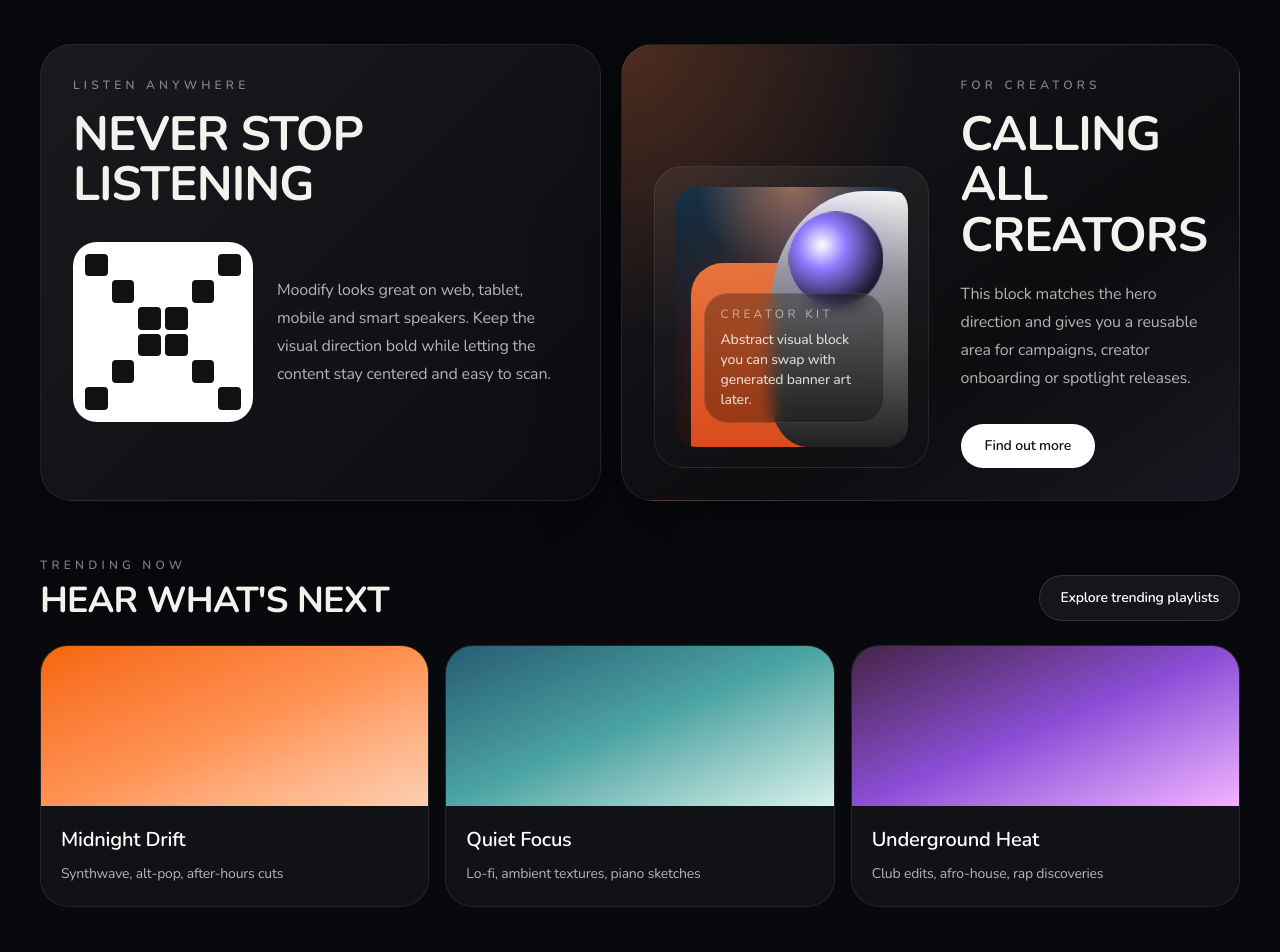
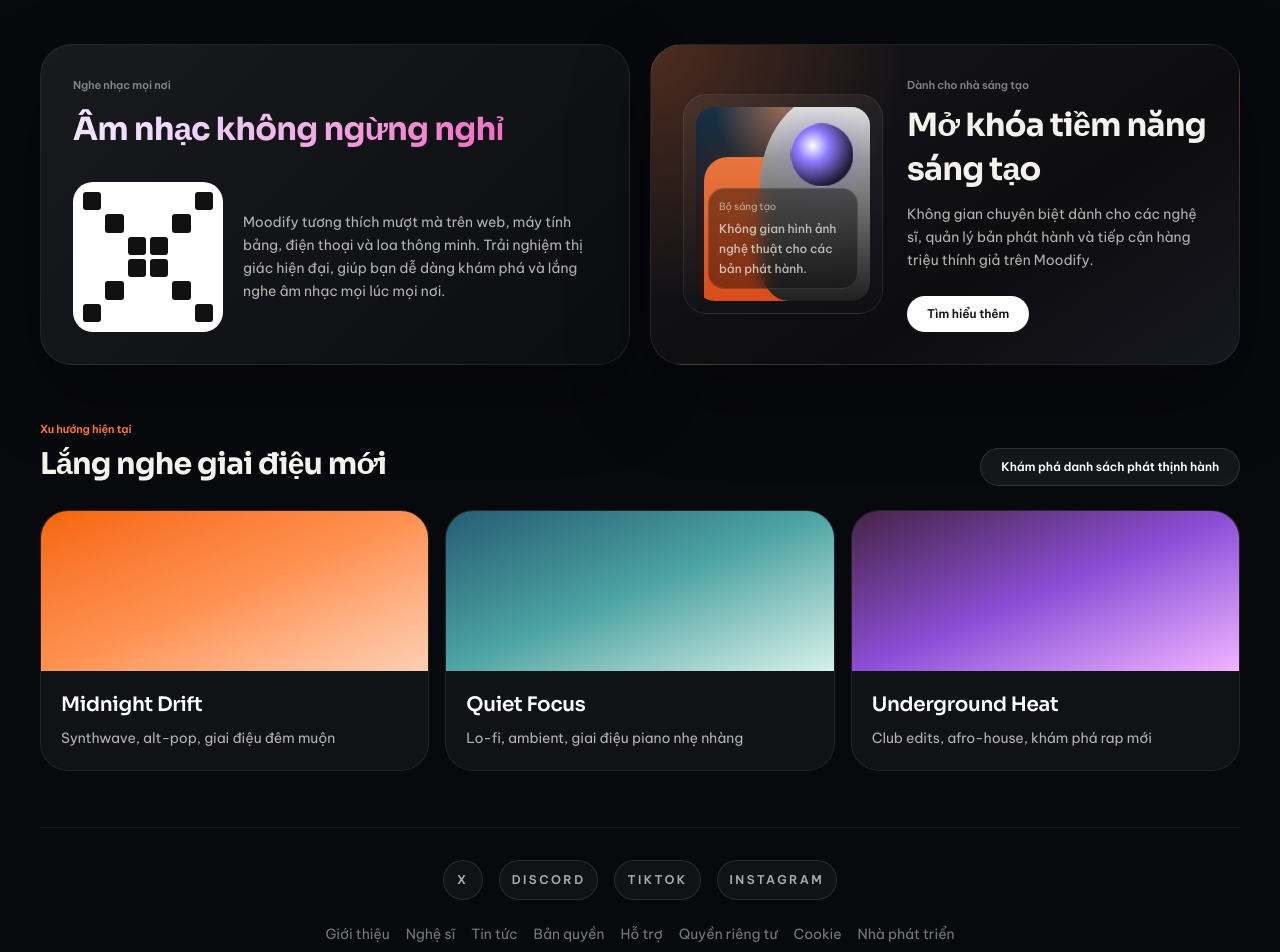
Before and after one commit to dreayrt/Moodify, a Next.js app: page / in a window 1280 px wide. Shown: the part 640-1592 px from the top of the page. Built offline with nearby package versions, Linux system fonts and the light colour scheme; no server answers.

Commit message:
234260926

```diff
--- a/app/globals.css
+++ b/app/globals.css
@@ -8,10 +8,15 @@
   --text-primary: #f4f2ed;
   --text-secondary: rgba(244, 242, 237, 0.72);
   --text-muted: rgba(244, 242, 237, 0.5);
-  /* Centralized Typography Tokens - Nunito (Curved, Soft, Friendly Rounded Sans matching logo) */
-  --font-nunito-family: var(--font-nunito), "Nunito", -apple-system, BlinkMacSystemFont, "Segoe UI", Roboto, sans-serif;
-  --font-display: var(--font-nunito-family);
-  --font-body: var(--font-nunito-family);
+  /* Centralized Typography Tokens - Sora (Display) & Be Vietnam Pro (Body) & Space Grotesk (Stats) */
+  --font-display-family: var(--font-sora), "Sora", -apple-system, BlinkMacSystemFont, "Segoe UI", sans-serif;
+  --font-body-family: var(--font-be-vietnam-pro), "Be Vietnam Pro", -apple-system, BlinkMacSystemFont, "Segoe UI", Roboto, sans-serif;
+  --font-mono-family: var(--font-space-grotesk), "Space Grotesk", monospace;
+
+  --font-display: var(--font-display-family);
+  --font-body: var(--font-body-family);
+  --font-mono: var(--font-mono-family);
+  --font-stats: var(--font-mono-family);
   --font-sans-stack: var(--font-body);
   --font-display-stack: var(--font-display);
 
@@ -26,6 +31,7 @@
   --moodify-light: #F6F7FB;
   --moodify-gray: #A7AABC;
   --moodify-gradient-primary: linear-gradient(135deg, #7A5CFF 0%, #F557B6 100%);
+  --moodify-gradient-title: linear-gradient(135deg, #ffffff 0%, #EED9FF 40%, #F557B6 80%, #7A5CFF 100%);
   --moodify-gradient-glow: radial-gradient(circle, rgba(122, 92, 255, 0.35) 0%, rgba(13, 18, 36, 0) 70%);
 }
 
@@ -36,9 +42,10 @@
   --font-body: var(--font-body);
   --font-display: var(--font-display);
   --font-sora: var(--font-display);
-  --font-manrope: var(--font-body);
-  --font-jakarta: var(--font-body);
-  --font-nunito: var(--font-body);
+  --font-vietnam: var(--font-body);
+  --font-space: var(--font-mono);
+  --font-mono: var(--font-mono);
+  --font-stats: var(--font-mono);
 }
 
 @layer base {
@@ -52,31 +59,44 @@
 
   body {
     font-family: var(--font-body) !important;
-    letter-spacing: -0.012em;
-    line-height: 1.5;
+    letter-spacing: -0.005em;
+    line-height: 1.6;
     -webkit-font-smoothing: antialiased;
     -moz-osx-font-smoothing: grayscale;
   }
 
   h1 {
     font-family: var(--font-display) !important;
-    font-weight: 750;
-    letter-spacing: -0.025em;
+    font-weight: 800;
+    letter-spacing: -0.03em;
     line-height: 1.15;
   }
 
   h2 {
     font-family: var(--font-display) !important;
     font-weight: 700;
-    letter-spacing: -0.018em;
+    letter-spacing: -0.022em;
     line-height: 1.2;
   }
 
   h3 {
     font-family: var(--font-display) !important;
     font-weight: 650;
+    letter-spacing: -0.015em;
+    line-height: 1.25;
+  }
+
+  h4, h5, h6 {
+    font-family: var(--font-display) !important;
+    font-weight: 600;
     letter-spacing: -0.01em;
-    line-height: 1.25;
+    line-height: 1.3;
+  }
+
+  p {
+    font-family: var(--font-body) !important;
+    line-height: 1.6;
+    letter-spacing: -0.003em;
   }
 
   button,
@@ -402,22 +422,122 @@
 
 /* Typography utilities & Aliases */
 .font-display,
-.font-sora,
-.font-graphik {
-  font-family: var(--font-display);
+.font-sora {
+  font-family: var(--font-display) !important;
 }
 
 .font-sans,
-.font-manrope,
-.font-body {
-  font-family: var(--font-body);
+.font-body,
+.font-vietnam,
+.font-manrope {
+  font-family: var(--font-body) !important;
 }
 
+.font-mono,
+.font-space,
 .stat-number,
-.font-statistic {
-  font-family: var(--font-display);
-  font-weight: 650;
-  letter-spacing: -0.025em;
+.font-statistic,
+.font-stats {
+  font-family: var(--font-mono) !important;
+  letter-spacing: -0.015em;
+}
+
+/* ──────────────────────────────────────────────────────────────
+   MOODIFY TITLE ANIMATIONS & KINETIC EFFECTS
+   ────────────────────────────────────────────────────────────── */
+
+@keyframes titleGradientFlow {
+  0% {
+    background-position: 0% 50%;
+  }
+  50% {
+    background-position: 100% 50%;
+  }
+  100% {
+    background-position: 0% 50%;
+  }
+}
+
+@keyframes titleGlowPulse {
+  0%, 100% {
+    text-shadow: 0 0 16px rgba(122, 92, 255, 0.35), 0 0 32px rgba(245, 87, 182, 0.2);
+  }
+  50% {
+    text-shadow: 0 0 28px rgba(122, 92, 255, 0.65), 0 0 48px rgba(245, 87, 182, 0.4);
+  }
+}
+
+@keyframes titleKineticReveal {
+  0% {
+    opacity: 0;
+    transform: translateY(22px) scale(0.98);
+    filter: blur(5px);
+  }
+  100% {
+    opacity: 1;
+    transform: translateY(0) scale(1);
+    filter: blur(0);
+  }
+}
+
+@keyframes soundWaveBar {
+  0%, 100% {
+    height: 4px;
+    opacity: 0.5;
+  }
+  50% {
+    height: 18px;
+    opacity: 1;
+  }
+}
+
+@keyframes soundWaveBarAlt {
+  0%, 100% {
+    height: 16px;
+    opacity: 0.9;
+  }
+  50% {
+    height: 6px;
+    opacity: 0.4;
+  }
+}
+
+.title-gradient-flow {
+  background: linear-gradient(135deg, #ffffff 0%, #eed9ff 25%, #f557b6 55%, #7a5cff 80%, #ffffff 100%);
+  background-size: 250% auto;
+  -webkit-background-clip: text !important;
+  -webkit-text-fill-color: transparent !important;
+  animation: titleGradientFlow 7s ease-in-out infinite;
+}
+
+.title-glow-pulse {
+  animation: titleGlowPulse 4.5s ease-in-out infinite;
+}
+
+.title-kinetic-reveal {
+  animation: titleKineticReveal 0.85s cubic-bezier(0.16, 1, 0.3, 1) forwards;
+}
+
+.title-hover-glow {
+  transition: text-shadow 0.3s ease, transform 0.25s ease, color 0.25s ease;
+}
+
+.title-hover-glow:hover {
+  text-shadow: 0 0 20px rgba(122, 92, 255, 0.55), 0 0 35px rgba(245, 87, 182, 0.35);
+  transform: translateY(-1px);
+}
+
+.desc-readable {
+  font-family: var(--font-body) !important;
+  color: var(--text-secondary);
+  line-height: 1.65;
+  letter-spacing: -0.005em;
+}
+
+.text-meta {
+  font-family: var(--font-mono) !important;
+  letter-spacing: 0.02em;
+  font-weight: 500;
 }
 
 @keyframes lumenFadeUp {
@@ -541,10 +661,14 @@
   .anim-slide-right,
   .anim-scale-in,
   .anim-grid-v,
-  .anim-grid-h {
+  .anim-grid-h,
+  .title-gradient-flow,
+  .title-glow-pulse,
+  .title-kinetic-reveal {
     animation: none !important;
     opacity: 1 !important;
     transform: none !important;
+    filter: none !important;
   }
 }
 
--- a/app/layout.tsx
+++ b/app/layout.tsx
@@ -1,14 +1,29 @@
 import type { Metadata } from "next";
-import { Nunito } from "next/font/google";
+import { Sora, Be_Vietnam_Pro, Space_Grotesk } from "next/font/google";
 
 import { I18nProvider } from "@/components/i18n/i18n-provider";
 
 import "./globals.css";
 
-const nunito = Nunito({
+const sora = Sora({
+  subsets: ["latin", "latin-ext"],
+  variable: "--font-sora",
+  display: "swap",
+  weight: ["400", "500", "600", "700", "800"],
+});
+
+const beVietnamPro = Be_Vietnam_Pro({
   subsets: ["latin", "latin-ext", "vietnamese"],
-  variable: "--font-nunito",
+  variable: "--font-be-vietnam-pro",
   display: "swap",
+  weight: ["300", "400", "500", "600", "700"],
+});
+
+const spaceGrotesk = Space_Grotesk({
+  subsets: ["latin", "latin-ext"],
+  variable: "--font-space-grotesk",
+  display: "swap",
+  weight: ["400", "500", "600", "700"],
 });
 
 export const metadata: Metadata = {
@@ -46,7 +61,11 @@
   children: React.ReactNode;
 }>) {
   return (
-    <html lang="vi" suppressHydrationWarning className={`${nunito.variable} ${nunito.className}`}>
+    <html
+      lang="vi"
+      suppressHydrationWarning
+      className={`${sora.variable} ${beVietnamPro.variable} ${spaceGrotesk.variable}`}
+    >
       <head>
         <script
           dangerouslySetInnerHTML={{
@@ -88,7 +107,7 @@
           }}
         />
       </head>
-      <body className={`${nunito.className} font-sans`} suppressHydrationWarning>
+      <body className={`${beVietnamPro.className} font-sans`} suppressHydrationWarning>
         <I18nProvider>{children}</I18nProvider>
       </body>
     </html>
--- a/features/dashboard/content-lead/components/track-catalog-panel.tsx
+++ b/features/dashboard/content-lead/components/track-catalog-panel.tsx
@@ -701,7 +701,7 @@
         <span>
           Đang hiển thị <strong className="text-white/80">{filteredTracks.length}</strong> / {tracks.length} bài hát
         </span>
-        <span>Studio Audio Engine v2.4 • Moodify</span>
+        <span>Bộ xử lý âm thanh Studio v2.4 • Moodify</span>
       </div>
     </div>
   );
--- a/features/home/components/home-page.tsx
+++ b/features/home/components/home-page.tsx
@@ -1,6 +1,6 @@
 import Link from "next/link";
 
-import { LogoMark, BrandLogo } from "@/components/shared/logo-mark";
+import { BrandLogo } from "@/components/shared/logo-mark";
 import { HeroCarousel } from "@/features/home/components/hero-carousel";
 
 const HOME_ROUTE = "/";
@@ -8,30 +8,30 @@
 const playlists = [
   {
     title: "Midnight Drift",
-    meta: "Synthwave, alt-pop, after-hours cuts",
+    meta: "Synthwave, alt-pop, giai điệu đêm muộn",
     accent: "from-[#f56600] via-[#ff9151] to-[#fbcfb2]",
   },
   {
     title: "Quiet Focus",
-    meta: "Lo-fi, ambient textures, piano sketches",
+    meta: "Lo-fi, ambient, giai điệu piano nhẹ nhàng",
     accent: "from-[#275d73] via-[#4da5a4] to-[#d6f1eb]",
   },
   {
     title: "Underground Heat",
-    meta: "Club edits, afro-house, rap discoveries",
+    meta: "Club edits, afro-house, khám phá rap mới",
     accent: "from-[#462449] via-[#8c4dd6] to-[#f2b3ff]",
   },
 ];
 
 const footerLinks = [
-  "About",
-  "Artists",
-  "Newsroom",
-  "Licensing",
-  "Support",
-  "Privacy",
-  "Cookies",
-  "Developers",
+  "Giới thiệu",
+  "Nghệ sĩ",
+  "Tin tức",
+  "Bản quyền",
+  "Hỗ trợ",
+  "Quyền riêng tư",
+  "Cookie",
+  "Nhà phát triển",
 ];
 
 export default function Home() {
@@ -44,36 +44,38 @@
           <div className="flex w-full max-w-3xl items-center gap-3 rounded-full border border-white/10 bg-white/6 px-6 py-4 shadow-[0_18px_60px_rgba(0,0,0,0.28)] backdrop-blur">
             <SearchIcon />
             <input
-              aria-label="Search artists, tracks and playlists"
+              aria-label="Tìm kiếm nghệ sĩ, bài hát và danh sách phát"
               className="w-full bg-transparent text-base text-white outline-none placeholder:text-white/45"
-              placeholder="Search for artists, bands, tracks, playlists"
+              placeholder="Tìm kiếm nghệ sĩ, nhóm nhạc, bài hát, danh sách phát..."
             />
           </div>
 
           <div className="flex flex-wrap items-center justify-center gap-3">
-            <button className="rounded-full bg-white px-6 py-3 text-sm font-semibold text-[#101010] transition hover:scale-[1.01]">
-              Upload your own
+            <button className="rounded-full bg-white px-6 py-3 text-sm font-semibold text-[#101010] transition hover:scale-[1.01] cursor-pointer">
+              Tải nhạc của bạn
             </button>
-            <button className="rounded-full border border-white/12 bg-white/6 px-6 py-3 text-sm font-semibold text-white transition hover:bg-white/10">
-              Explore artist tools
+            <button className="rounded-full border border-white/12 bg-white/6 px-6 py-3 text-sm font-semibold text-white transition hover:bg-white/10 cursor-pointer">
+              Khám phá công cụ nghệ sĩ
             </button>
           </div>
         </section>
 
-        <section className="grid gap-5 lg:grid-cols-[0.95fr_1.05fr]">
-          <div className="rounded-[2rem] border border-white/8 bg-[linear-gradient(135deg,rgba(255,255,255,0.07),rgba(255,255,255,0.02))] p-8 shadow-[0_30px_80px_rgba(0,0,0,0.32)]">
-            <p className="mb-4 text-xs font-semibold uppercase tracking-[0.35em] text-[var(--text-muted)]">
-              Listen Anywhere
-            </p>
-            <h2 className="font-display max-w-md text-4xl font-bold uppercase tracking-[-0.02em] leading-[1.05] sm:text-5xl">
-              Never Stop Listening
-            </h2>
-            <div className="mt-8 grid gap-6 md:grid-cols-[180px_1fr] md:items-center">
-              <div className="grid h-[180px] w-[180px] grid-cols-6 gap-1 rounded-[1.5rem] bg-white p-3">
+        <section className="grid gap-5 lg:grid-cols-[1fr_1fr]">
+          <div className="flex flex-col justify-between rounded-[2rem] border border-white/8 bg-[linear-gradient(135deg,rgba(255,255,255,0.07),rgba(255,255,255,0.02))] p-7 sm:p-8 shadow-[0_30px_80px_rgba(0,0,0,0.32)]">
+            <div>
+              <p className="mb-3 text-[11px] font-semibold tracking-[0.08em] text-[var(--text-muted)] font-mono">
+                Nghe nhạc mọi nơi
+              </p>
+              <h2 className="font-display text-2xl sm:text-3xl lg:text-[32px] font-bold tracking-tight leading-snug title-gradient-flow">
+                Âm nhạc không ngừng nghỉ
+              </h2>
+            </div>
+            <div className="mt-6 grid gap-5 sm:grid-cols-[150px_1fr] sm:items-center">
+              <div className="grid h-[150px] w-[150px] shrink-0 grid-cols-6 gap-1 rounded-[1.25rem] bg-white p-2.5">
                 {Array.from({ length: 36 }).map((_, index) => (
                   <div
                     key={index}
-                    className={`rounded-[4px] ${
+                    className={`rounded-[3px] ${
                       index % 5 === 0 || index % 7 === 0
                         ? "bg-[#111111]"
                         : "bg-transparent"
@@ -81,47 +83,44 @@
                   />
                 ))}
               </div>
-              <p className="max-w-md text-base leading-7 text-[var(--text-secondary)]">
-                Moodify looks great on web, tablet, mobile and smart speakers.
-                Keep the visual direction bold while letting the content stay
-                centered and easy to scan.
+              <p className="text-sm leading-6 desc-readable">
+                Moodify tương thích mượt mà trên web, máy tính bảng, điện thoại và loa thông minh.
+                Trải nghiệm thị giác hiện đại, giúp bạn dễ dàng khám phá và lắng nghe âm nhạc mọi lúc mọi nơi.
               </p>
             </div>
           </div>
 
-          <div className="overflow-hidden rounded-[2rem] border border-white/8 bg-[radial-gradient(circle_at_top_left,rgba(255,112,43,0.24),transparent_38%),linear-gradient(145deg,#17171c,#0d0d10_62%,#17171f)] p-8 shadow-[0_30px_80px_rgba(0,0,0,0.36)]">
-            <div className="grid gap-8 lg:grid-cols-[1.15fr_0.85fr] lg:items-end">
-              <div className="min-h-[300px] overflow-hidden rounded-[1.75rem] border border-white/8 bg-[linear-gradient(180deg,rgba(255,255,255,0.06),rgba(255,255,255,0.01))] p-5">
-                <div className="relative h-full min-h-[260px] overflow-hidden rounded-[1.35rem] bg-[linear-gradient(180deg,#173246_0%,#0d1220_58%,#090a0f_100%)]">
-                  <div className="absolute inset-x-0 top-0 h-28 bg-[radial-gradient(circle_at_top,rgba(255,154,104,0.55),transparent_58%)]" />
-                  <div className="absolute -bottom-10 left-4 h-56 w-40 rounded-[2rem] bg-[linear-gradient(180deg,#ff7f3f,#ef4a17)] opacity-90 shadow-[0_0_80px_rgba(255,101,37,0.28)]" />
-                  <div className="absolute bottom-0 left-24 h-64 w-52 rounded-t-[45%] rounded-b-[18%] bg-[linear-gradient(180deg,#f3f3f3_0%,#979797_32%,#202020_100%)]" />
-                  <div className="absolute right-6 top-6 h-24 w-24 rounded-full border border-white/35 bg-[radial-gradient(circle_at_35%_35%,#ffffff_0%,#8e7aff_28%,#201c35_72%,#09090c_100%)] shadow-[0_0_40px_rgba(139,120,255,0.3)]" />
-                  <div className="absolute bottom-6 right-6 max-w-[180px] rounded-3xl border border-white/10 bg-black/30 px-4 py-3 backdrop-blur">
-                    <p className="text-xs uppercase tracking-[0.28em] text-white/55">
-                      Creator kit
+          <div className="flex flex-col justify-between overflow-hidden rounded-[2rem] border border-white/8 bg-[radial-gradient(circle_at_top_left,rgba(255,112,43,0.24),transparent_38%),linear-gradient(145deg,#17171c,#0d0d10_62%,#17171f)] p-7 sm:p-8 shadow-[0_30px_80px_rgba(0,0,0,0.36)]">
+            <div className="grid gap-6 sm:grid-cols-[200px_1fr] sm:items-center">
+              <div className="h-[220px] overflow-hidden rounded-[1.5rem] border border-white/8 bg-[linear-gradient(180deg,rgba(255,255,255,0.06),rgba(255,255,255,0.01))] p-3">
+                <div className="relative h-full overflow-hidden rounded-[1.15rem] bg-[linear-gradient(180deg,#173246_0%,#0d1220_58%,#090a0f_100%)]">
+                  <div className="absolute inset-x-0 top-0 h-20 bg-[radial-gradient(circle_at_top,rgba(255,154,104,0.55),transparent_58%)]" />
+                  <div className="absolute -bottom-8 left-2 h-44 w-32 rounded-[1.5rem] bg-[linear-gradient(180deg,#ff7f3f,#ef4a17)] opacity-90 shadow-[0_0_60px_rgba(255,101,37,0.28)]" />
+                  <div className="absolute bottom-0 left-16 h-52 w-40 rounded-t-[45%] rounded-b-[18%] bg-[linear-gradient(180deg,#f3f3f3_0%,#979797_32%,#202020_100%)]" />
+                  <div className="absolute right-4 top-4 h-16 w-16 rounded-full border border-white/35 bg-[radial-gradient(circle_at_35%_35%,#ffffff_0%,#8e7aff_28%,#201c35_72%,#09090c_100%)] shadow-[0_0_30px_rgba(139,120,255,0.3)]" />
+                  <div className="absolute bottom-3 right-3 max-w-[150px] rounded-2xl border border-white/10 bg-black/40 p-2.5 backdrop-blur">
+                    <p className="text-[10px] tracking-[0.08em] text-white/55 font-mono">
+                      Bộ sáng tạo
                     </p>
-                    <p className="mt-2 text-sm font-medium text-white/80">
-                      Abstract visual block you can swap with generated banner
-                      art later.
+                    <p className="mt-1 text-xs leading-4 font-medium text-white/80 desc-readable">
+                      Không gian hình ảnh nghệ thuật cho các bản phát hành.
                     </p>
                   </div>
                 </div>
               </div>
 
               <div>
-                <p className="mb-4 text-xs font-semibold uppercase tracking-[0.35em] text-[var(--text-muted)]">
-                  For Creators
+                <p className="mb-2 text-[11px] font-semibold tracking-[0.08em] text-[var(--text-muted)] font-mono">
+                  Dành cho nhà sáng tạo
                 </p>
-                <h2 className="font-display text-4xl font-bold uppercase tracking-[-0.02em] leading-[1.05] sm:text-5xl">
-                  Calling All Creators
+                <h2 className="font-display text-2xl sm:text-3xl lg:text-[32px] font-bold tracking-tight leading-snug title-hover-glow">
+                  Mở khóa tiềm năng sáng tạo
                 </h2>
-                <p className="mt-5 max-w-md text-base leading-7 text-[var(--text-secondary)]">
-                  This block matches the hero direction and gives you a reusable
-                  area for campaigns, creator onboarding or spotlight releases.
+                <p className="mt-3 text-sm leading-6 desc-readable">
+                  Không gian chuyên biệt dành cho các nghệ sĩ, quản lý bản phát hành và tiếp cận hàng triệu thính giả trên Moodify.
                 </p>
-                <button className="mt-8 rounded-full bg-white px-6 py-3 text-sm font-semibold text-[#111111] transition hover:scale-[1.01]">
-                  Find out more
+                <button className="mt-6 rounded-full bg-white px-5 py-2.5 text-xs font-semibold text-[#111111] transition hover:scale-[1.02] cursor-pointer">
+                  Tìm hiểu thêm
                 </button>
               </div>
             </div>
@@ -131,15 +130,15 @@
         <section className="space-y-6">
           <div className="flex flex-col gap-3 sm:flex-row sm:items-end sm:justify-between">
             <div>
-              <p className="text-xs font-semibold uppercase tracking-[0.35em] text-[var(--text-muted)]">
-                Trending Now
+              <p className="text-[11px] font-semibold tracking-[0.08em] text-[#ff7a2c] font-mono">
+                Xu hướng hiện tại
               </p>
-              <h2 className="font-display mt-2 text-3xl font-bold uppercase tracking-[-0.02em] sm:text-4xl">
-                Hear What&apos;s Next
+              <h2 className="font-display mt-1.5 text-2xl sm:text-3xl font-bold tracking-tight leading-snug title-hover-glow">
+                Lắng nghe giai điệu mới
               </h2>
             </div>
-            <button className="w-fit rounded-full border border-white/12 bg-white/6 px-5 py-3 text-sm font-semibold text-white transition hover:bg-white/10">
-              Explore trending playlists
+            <button className="w-fit rounded-full border border-white/12 bg-white/6 px-5 py-2.5 text-xs font-semibold text-white transition hover:bg-white/10 cursor-pointer">
+              Khám phá danh sách phát thịnh hành
             </button>
           </div>
 
@@ -156,7 +155,7 @@
                   <h3 className="text-xl font-semibold text-white">
                     {playlist.title}
                   </h3>
-                  <p className="text-sm leading-6 text-[var(--text-secondary)]">
+                  <p className="text-sm leading-6 desc-readable">
                     {playlist.meta}
                   </p>
                 </div>
```
Also changed, not shown: features/dashboard/content-lead/components/dashboard-content-lead-page.tsx (+17 -17 lines), features/home/components/hero-carousel.tsx (+8 -8 lines), lib/i18n/resources.ts (+13 -13 lines).
